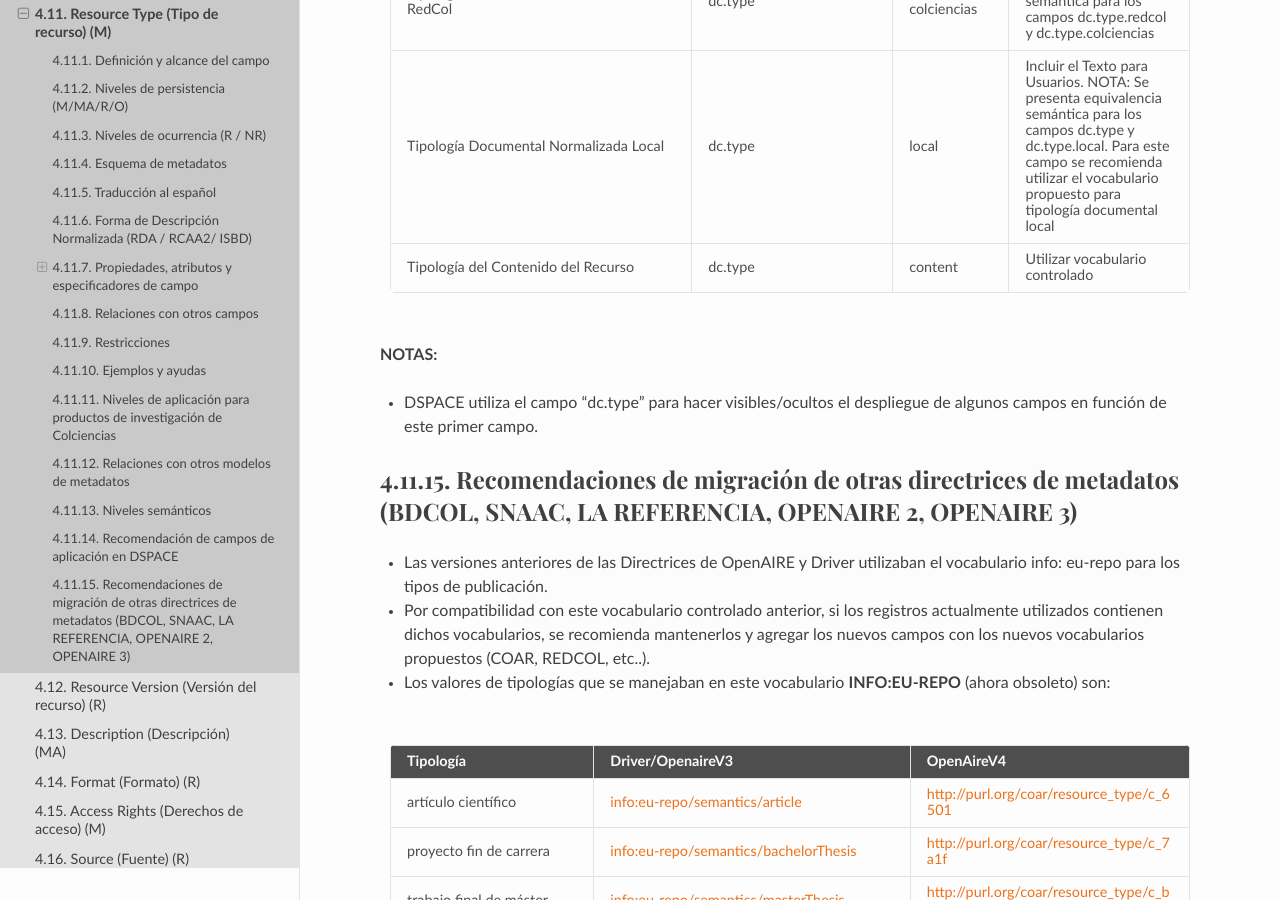
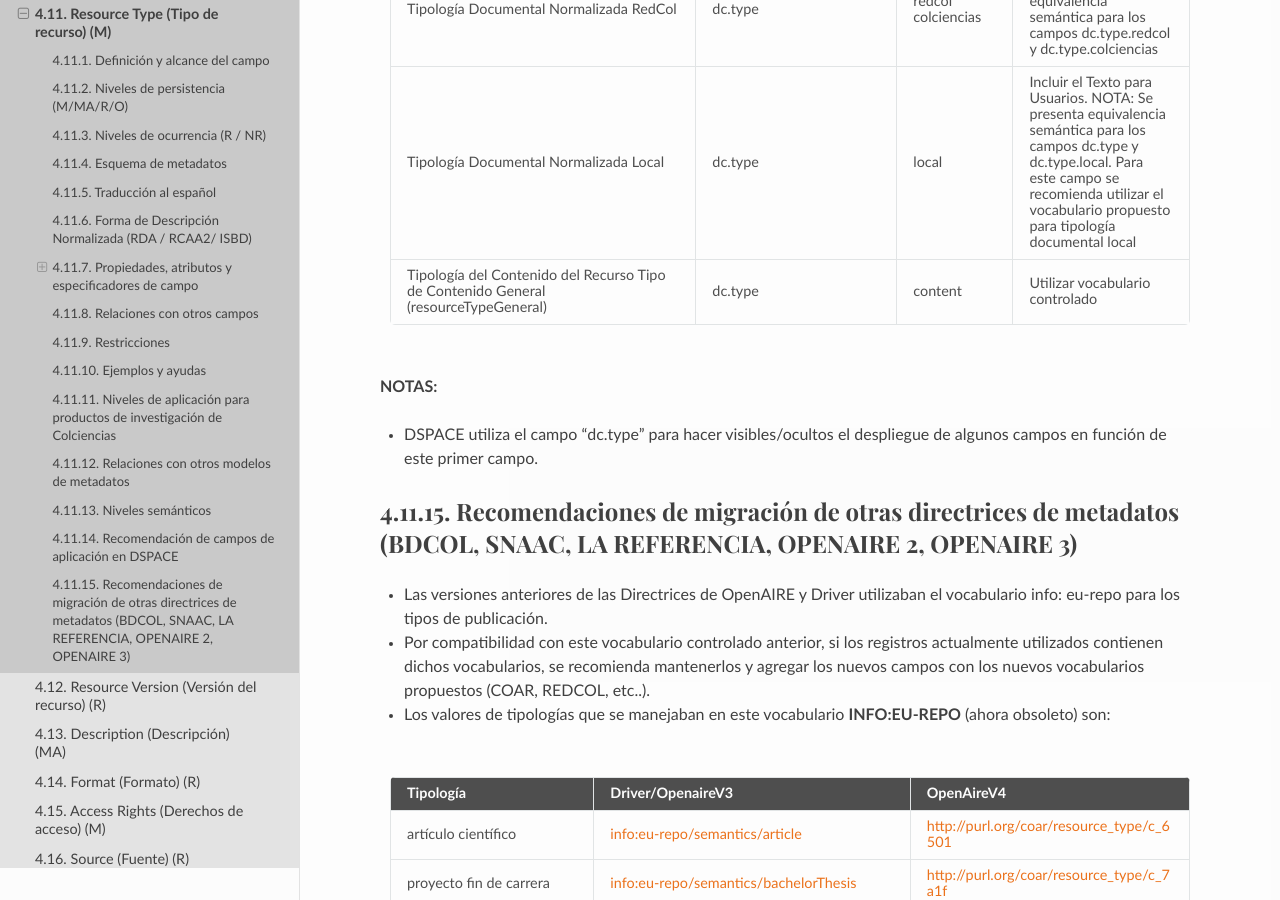
Before and after one commit to rcic/openaire4, a Sphinx documentation site: the page built from docs/field_publicationtype.rst, in a window 1280 px wide and 900 px high, scrolled down 12019 px. Built offline with Sphinx 7.4.7 and the Read the Docs theme 2.0.0, drawn with Linux system fonts in a browser that asks for light colours; some web fonts are replaced; a script that is not in the unit is left out.

Commit message:
Update field_publicationtype.rst

```diff
--- a/docs/field_publicationtype.rst
+++ b/docs/field_publicationtype.rst
@@ -623,6 +623,7 @@
 | Tipología Documental Normalizada Local            | dc.type               | local              | Incluir el Texto para Usuarios. NOTA: Se presenta equivalencia semántica para los campos dc.type y dc.type.local. Para este campo se recomienda utilizar el vocabulario propuesto para tipología documental local |
 +---------------------------------------------------+-----------------------+--------------------+-------------------------------------------------------------------------------------------------------------------------------------------------------------------------------------------------------------------+
 | Tipología del Contenido del Recurso               | dc.type               | content            | Utilizar vocabulario controlado                                                                                                                                                                                   |
+| Tipo de Contenido General (resourceTypeGeneral)   |                       |                    |                                                                                                                                                                                                                   |
 +---------------------------------------------------+-----------------------+--------------------+-------------------------------------------------------------------------------------------------------------------------------------------------------------------------------------------------------------------+
 
 **NOTAS:**
```
